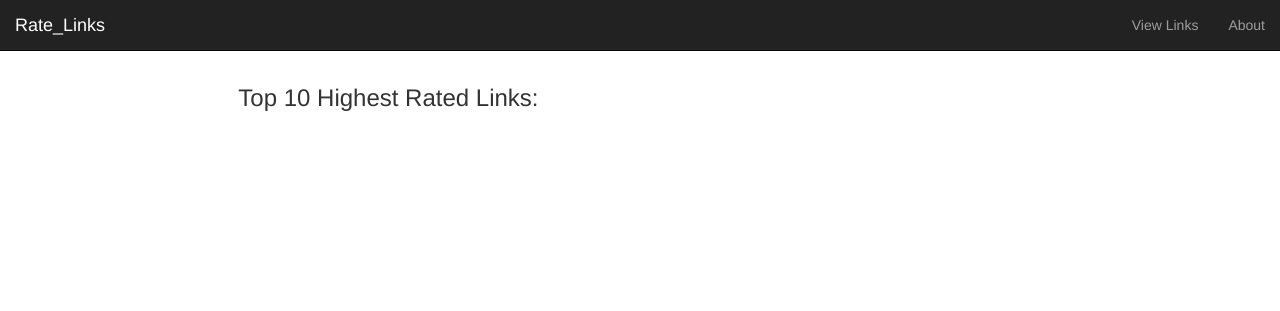
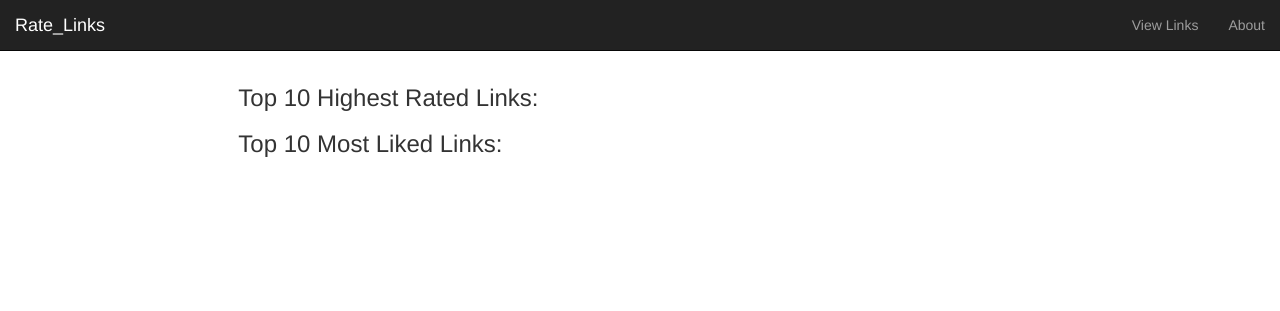
Before and after one commit to solean/rate_links, a Django app: page /rate/view_links/ in a window 1280 px wide. Shown: the top 311 px of the page. Run offline with Django 3.2, Linux system fonts and the light colour scheme; data that the repository does not hold is empty; some libraries are stand-ins or nearby versions.

Commit message:
Added Top 10 Most Liked Links to view_links.html

```diff
--- a/rate/templates/rate/view_links.html
+++ b/rate/templates/rate/view_links.html
@@ -1,11 +1,23 @@
 {% extends 'rate/base.html' %}
 
 {% block body %}
+<div>
 	<h3>Top 10 Highest Rated Links:</h3>
 	<ol>
-	{% for link in links %}
+	{% for link in rated_links %}
 		<li style="font-size: 16px;"><a href="/rate/link/{{ link.title_slug }}">
 			{{ link.title }}</a> : {{ link.avg_rating }}</li>
 	{% endfor %}
 	</ol>
+</div>
+
+<div>
+	<h3>Top 10 Most Liked Links:</h3>
+	<ol>
+	{% for link in liked_links %}
+		<li style="font-size: 16px;"><a href="/rate/link/{{ link.title_slug }}">
+			{{ link.title }}</a> : {{ link.likes }}</li>
+	{% endfor %}
+	</ol>
+</div>
 {% endblock %}
--- a/rate/views.py
+++ b/rate/views.py
@@ -78,7 +78,11 @@ def create_link(request):
 
 def view_links(request):
 	context_dict = {}
+
 	highest_rated = Link.objects.all().order_by('-avg_rating')[:10]
-	context_dict['links'] = highest_rated
+	context_dict['rated_links'] = highest_rated
+
+	most_liked = Link.objects.all().order_by('-likes')[:10]
+	context_dict['liked_links'] = most_liked
 
 	return render(request, 'rate/view_links.html', context_dict)
```
